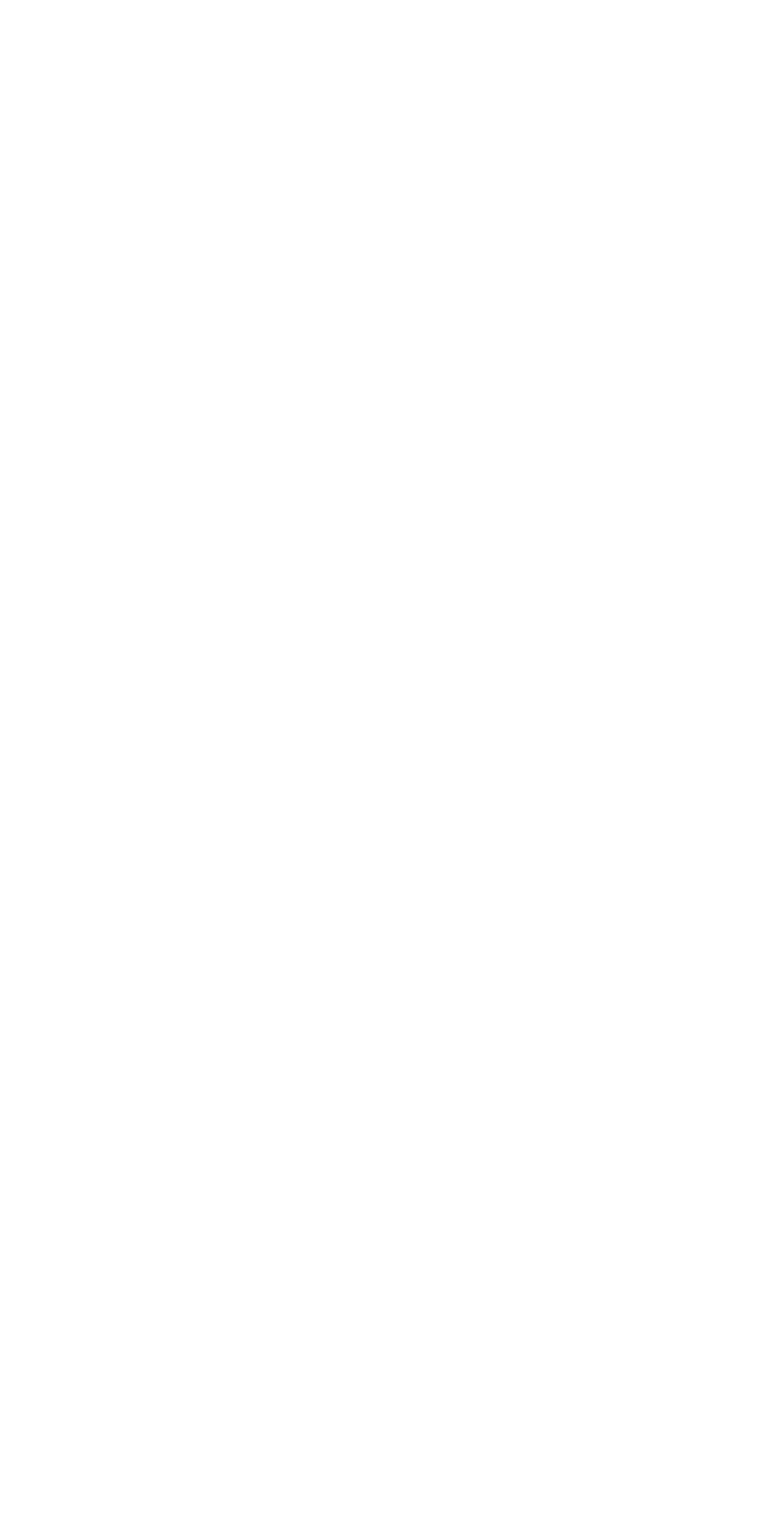
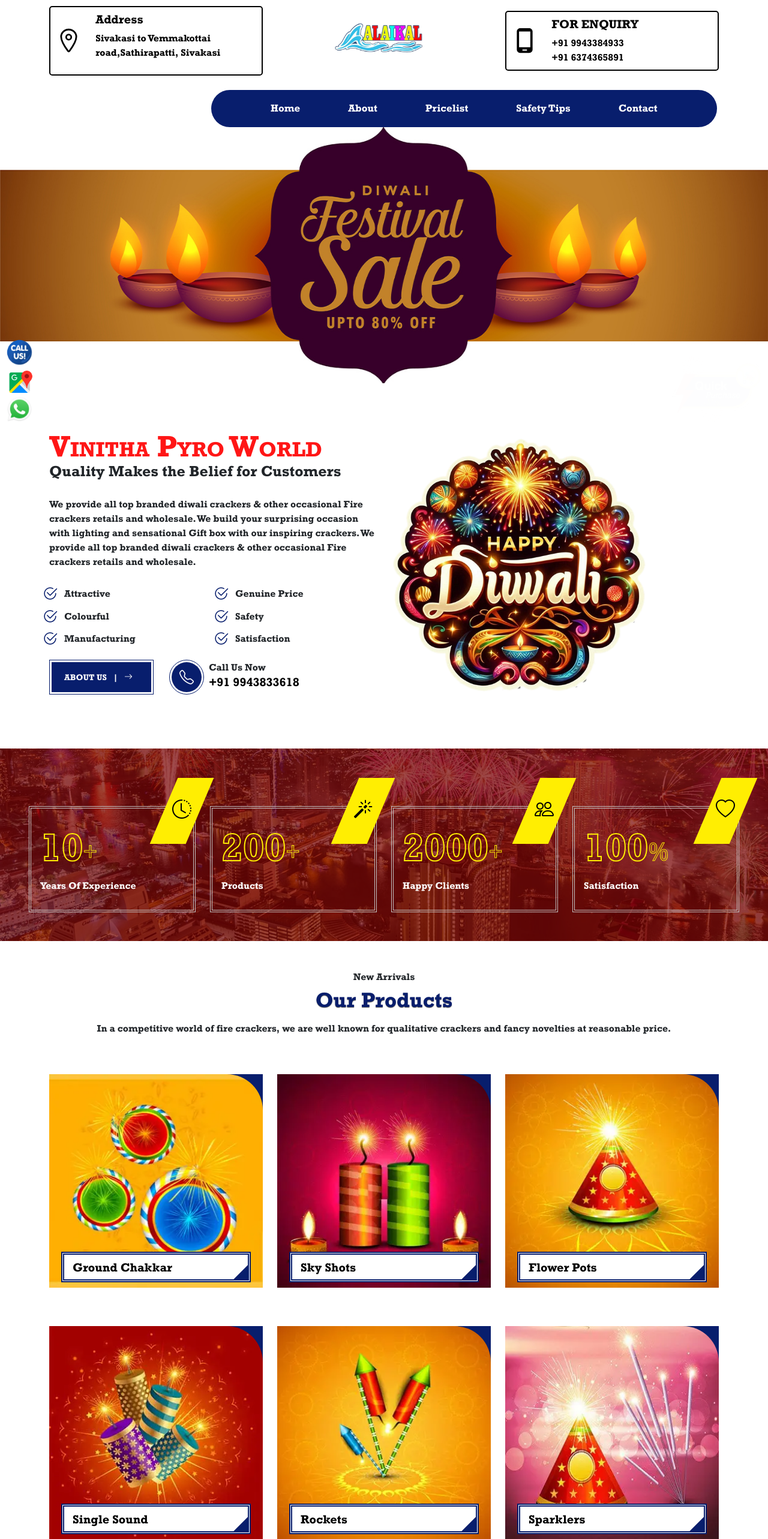
Before and after one commit to SANJAY-1508/vinithapyroworld, a React (Create React App) app: page /home in a window 1280 px wide. Before the commit this address had no page. Shown: the part 80-2646 px from the top of the page at 60% size. Before the commit the page ends 800 px from the top, so only its background shows below. Built offline with nearby package versions, Linux system fonts and the light colour scheme; what @react-pdf/renderer would draw is missing.

Commit message:
`Updated routes and navigation links to use root URL "/" instead of "/products" and "/home" in various components and files.`

```diff
--- a/src/App.js
+++ b/src/App.js
@@ -22,9 +22,9 @@
       <BrowserRouter>
         <ScrollToTop />
         <Routes>
-          <Route path="/" element={<Home />} />
+          <Route path="/home" element={<Home />} />
           <Route path="/about" element={<About />} />
-          <Route path="/products" element={<Products />} />
+          <Route path="/" element={<Products />} />
           <Route path="/safetytips" element={<SafetyTipsTwo />} />
           <Route path="/contactus" element={<ContactUs />} />
           <Route path="/orderpreview" element={<OrderPreview />} />
--- a/src/config/config.js
+++ b/src/config/config.js
@@ -1,3 +1,3 @@
-var API_DOMAIN = "https://srisivasakthifireworks.com/api";
+var API_DOMAIN = "https://vinithapyroworld.zentexus.in/api";
 
 export default API_DOMAIN;
--- a/src/pages/About.js
+++ b/src/pages/About.js
@@ -11,7 +11,7 @@
 const About = () => {
   const navigate = useNavigate();
   const handlenavigate = () => {
-    navigate("/products");
+    navigate("/");
   };
   useEffect(() => {
     AOS.init({
--- a/src/pages/Home.js
+++ b/src/pages/Home.js
@@ -27,7 +27,7 @@
     navigate("/about");
   };
   const handleproductnavigate = () => {
-    navigate("/products");
+    navigate("/");
   };
 
   return (
@@ -282,21 +282,21 @@
                   </figure>
                   <div class="text p_absolute padd35 bg_white tran_5">
                     <h3 class="arial p_relative fs_24">
-                      <a href="products.php" class="d_iblock black">
+                      <a href="/" class="d_iblock black">
                         Ground Chakkar
                       </a>
                     </h3>
                   </div>
                   <div class="overlay-content p_absolute padd35 bg_yellow tran_5">
                     <h3 class="arial p_relative fs_24">
-                      <a href="products.php" class="p_relative d_iblock black">
+                      <a href="/" class="p_relative d_iblock black">
                         Ground Chakkar
                       </a>
                     </h3>
                     <p class="helvetica text-center clr1">Vinitha Pyro World</p>
                     <div class="btn1">
                       <a
-                        href="/products"
+                        href="/"
                         onClick={handlenavigate}
                         class="helvetica"
                       >
@@ -322,21 +322,21 @@
                   </figure>
                   <div class="text p_absolute padd35 bg_white tran_5">
                     <h3 class="arial p_relative fs_24">
-                      <a href="products.php" class="d_iblock black">
+                      <a href="/" class="d_iblock black">
                         Sky Shots
                       </a>
                     </h3>
                   </div>
                   <div class="overlay-content p_absolute padd35 bg_yellow tran_5">
                     <h3 class="arial p_relative fs_24">
-                      <a href="products.php" class="p_relative d_iblock black">
+                      <a href="/" class="p_relative d_iblock black">
                         Sky Shots
                       </a>
                     </h3>
                     <p class="helvetica text-center clr1">Vinitha Pyro World</p>
                     <div class="btn1">
                       <a
-                        href="/products"
+                        href="/"
                         onClick={handlenavigate}
                         class="helvetica"
                       >
@@ -362,21 +362,21 @@
                   </figure>
                   <div class="text p_absolute padd35 bg_white tran_5">
                     <h3 class="arial p_relative fs_24">
-                      <a href="products.php" class="d_iblock black">
+                      <a href="/" class="d_iblock black">
                         Flower Pots
                       </a>
                     </h3>
                   </div>
                   <div class="overlay-content p_absolute padd35 bg_yellow tran_5">
                     <h3 class="arial p_relative fs_24">
-                      <a href="products.php" class="p_relative d_iblock black">
+                      <a href="/" class="p_relative d_iblock black">
                         Flower Pots
                       </a>
                     </h3>
                     <p class="helvetica text-center clr1">Vinitha Pyro World</p>
                     <div class="btn1">
                       <a
-                        href="/products"
+                        href="/"
                         onClick={handlenavigate}
                         class="helvetica"
                       >
@@ -402,21 +402,21 @@
                   </figure>
                   <div class="text p_absolute padd35 bg_white tran_5">
                     <h3 class="arial p_relative fs_24">
-                      <a href="products.php" class="d_iblock black">
+                      <a href="/" class="d_iblock black">
                         Single Sound
                       </a>
                     </h3>
                   </div>
                   <div class="overlay-content p_absolute padd35 bg_yellow tran_5">
                     <h3 class="arial p_relative fs_24">
-                      <a href="products.php" class="p_relative d_iblock black">
+                      <a href="/" class="p_relative d_iblock black">
                         Single Sound
                       </a>
                     </h3>
                     <p class="helvetica text-center clr1">Vinitha Pyro World</p>
                     <div class="btn1">
                       <a
-                        href="/products"
+                        href="/"
                         onClick={handlenavigate}
                         class="helvetica"
                       >
@@ -442,21 +442,21 @@
                   </figure>
                   <div class="text p_absolute padd35 bg_white tran_5">
                     <h3 class="arial p_relative fs_24">
-                      <a href="products.php" class="d_iblock black">
+                      <a href="/" class="d_iblock black">
                         Rockets
                       </a>
                     </h3>
                   </div>
                   <div class="overlay-content p_absolute padd35 bg_yellow tran_5">
                     <h3 class="arial p_relative fs_24">
-                      <a href="products.php" class="p_relative d_iblock black">
+                      <a href="/" class="p_relative d_iblock black">
                         Rockets
                       </a>
                     </h3>
                     <p class="helvetica text-center clr1">Vinitha Pyro World</p>
                     <div class="btn1">
                       <a
-                        href="/products"
+                        href="/"
                         onClick={handlenavigate}
                         class="helvetica"
                       >
@@ -482,21 +482,21 @@
                   </figure>
                   <div class="text p_absolute padd35 bg_white tran_5">
                     <h3 class="arial p_relative fs_24">
-                      <a href="products.php" class="d_iblock black">
+                      <a href="/" class="d_iblock black">
                         Sparklers
                       </a>
                     </h3>
                   </div>
                   <div class="overlay-content p_absolute padd35 bg_yellow tran_5">
                     <h3 class="arial p_relative fs_24">
-                      <a href="products.php" class="p_relative d_iblock black">
+                      <a href="/" class="p_relative d_iblock black">
                         Sparklers
                       </a>
                     </h3>
                     <p class="helvetica text-center clr1">Vinitha Pyro World</p>
                     <div class="btn1">
                       <a
-                        href="/products"
+                        href="/"
                         onClick={handlenavigate}
                         class="helvetica"
                       >
@@ -531,7 +531,7 @@
                 </h4>
                 <div>
                   <a
-                    href="/products"
+                    href="/"
                     onClick={handlenavigate}
                     class="paralbtn btn-5"
                   >
--- a/src/pages/HomeProducts.js
+++ b/src/pages/HomeProducts.js
@@ -10,7 +10,7 @@
 const HomeProductsOne= () => {
     const navigate = useNavigate();
     const handlenavigate = () => {
-        navigate('/products');
+        navigate('/');
     }
   return (
     <>
@@ -137,7 +137,7 @@
 const HomeProductsTwo = () => {
     const navigate = useNavigate();
     const handlenavigate = () => {
-        navigate('/products');
+        navigate('/');
     }
   return (
     <>
@@ -261,32 +261,32 @@
         </div>
         <Slider {...settings} className='padding'>
           <div className="slider-image">
-            <Link to="/products">  {/* Add Link to wrap the image */}
+            <Link to="/">  {/* Add Link to wrap the image */}
               <img src={require('../assets/images/homeproducts/homeproducts_three/Chakkar.webp')} className='img-fluid brd' alt='Chakkar' />
             </Link>
           </div>
           <div className="slider-image">
-            <Link to="/products">
+            <Link to="/">
               <img src={require('../assets/images/homeproducts/homeproducts_three/Flower-pots.webp')} className='img-fluid brd' alt='Flower Pots' />
             </Link>
           </div>
           <div className="slider-image">
-            <Link to="/products">
+            <Link to="/">
               <img src={require('../assets/images/homeproducts/homeproducts_three/Rocket.webp')} className='img-fluid brd' alt='Rocket' />
             </Link>
           </div>
           <div className="slider-image">
-            <Link to="/products">
+            <Link to="/">
               <img src={require('../assets/images/homeproducts/homeproducts_three/Sound-crackers.webp')} className='img-fluid brd' alt='Sound Crackers' />
             </Link>
           </div>
           <div className="slider-image">
-            <Link to="/products">
+            <Link to="/">
               <img src={require('../assets/images/homeproducts/homeproducts_three/garland.webp')} className='img-fluid brd' alt='Garland' />
             </Link>
           </div>
           <div className="slider-image">
-            <Link to="/products">
+            <Link to="/">
               <img src={require('../assets/images/homeproducts/homeproducts_three/sparkler.webp')} className='img-fluid brd' alt='Sparkler' />
             </Link>
           </div>
--- a/src/pages/Products.js
+++ b/src/pages/Products.js
@@ -43,7 +43,7 @@
         title="Crackers Price List | Vinitha Pyro World | Best Crackers Shops"
         type="website"
         siteName="vinithapyroworld.com"
-        url="https://vinithapyroworld.com/products"
+        url="https://vinithapyroworld.com/"
         keywords="Wholesale Crackers | Vinitha Pyro World | Retails Crackers | Including sparklers, rockets, and more | Celebrate Diwali with affordable and exciting crackers"
         description="Find the best deals on a wide variety of fireworks"
         revisitAfter="10 Days"
--- a/src/pages/components/AppBar.js
+++ b/src/pages/components/AppBar.js
@@ -151,13 +151,13 @@
 
             <Navbar.Collapse id="basic-navbar-nav">
               <Nav className="ms-auto text-center py-3">
-                <Nav.Link as={NavLink} exact to={"/"}>
+                <Nav.Link as={NavLink} exact to={"/home"}>
                   Home
                 </Nav.Link>
                 <Nav.Link as={NavLink} exact to={"/about"}>
                   About
                 </Nav.Link>
-                <Nav.Link as={NavLink} exact to={"/products"}>
+                <Nav.Link as={NavLink} exact to={"/"}>
                   Pricelist
                 </Nav.Link>
                 <Nav.Link as={NavLink} exact to={"/safetytips"}>
@@ -314,13 +314,13 @@
             </div>
             <Navbar.Collapse id="basic-navbar-nav">
               <Nav className="me-auto text-center">
-                <Nav.Link as={NavLink} exact to={"/"}>
+                <Nav.Link as={NavLink} exact to={"/home"}>
                   Home
                 </Nav.Link>
                 <Nav.Link as={NavLink} exact to={"/about"}>
                   About
                 </Nav.Link>
-                <Nav.Link as={NavLink} exact to={"/products"}>
+                <Nav.Link as={NavLink} exact to={"/"}>
                   Pricelist
                 </Nav.Link>
                 <Nav.Link as={NavLink} exact to={"/safetytips"}>
@@ -491,7 +491,7 @@
             </div>
             <Navbar.Collapse id="basic-navbar-nav">
               <Nav className="me-auto text-center">
-                <Nav.Link as={NavLink} exact to={"/"} className="margin-20">
+                <Nav.Link as={NavLink} exact to={"/home"} className="margin-20">
                   <IoHome />
                   Home
                 </Nav.Link>
@@ -499,7 +499,7 @@
                 <Nav.Link
                   as={NavLink}
                   exact
-                  to={"/products"}
+                  to={"/"}
                   className="margin-20"
                 >
                   <ImPriceTag />
@@ -532,13 +532,13 @@
             </div>
             <Navbar.Collapse id="basic-navbar-nav">
               <Nav className="me-auto text-center">
-                <Nav.Link as={NavLink} exact to={"/"}>
+                <Nav.Link as={NavLink} exact to={"/home"}>
                   Home
                 </Nav.Link>
                 <Nav.Link as={NavLink} exact to={"/about"}>
                   About
                 </Nav.Link>
-                <Nav.Link as={NavLink} exact to={"/products"}>
+                <Nav.Link as={NavLink} exact to={"/"}>
                   Pricelist
                 </Nav.Link>
                 <Nav.Link as={NavLink} exact to={"/safetytips"}>
--- a/src/pages/components/Footer.js
+++ b/src/pages/components/Footer.js
@@ -12,11 +12,11 @@
   const navigate = useNavigate();
   const location = useLocation();
   const handlenavigate = () => {
-    navigate("/products");
+    navigate("/");
   };
   return (
     <>
-      {location.pathname !== "/products" && (
+      {location.pathname !== "/" && (
         <div className="fixed point2 blink" onClick={handlenavigate}>
           <img
             src={require("../../assets/sivasakthicrackersimage/quickpurchase.png")}
@@ -75,13 +75,13 @@
                     <h4 className="bold"> Quick Links</h4>
                     <ul className="list-unstyled">
                       <li className="mx-3 pb-3 smallfnt">
-                        <Link to="/">Home</Link>
+                        <Link to="/home">Home</Link>
                       </li>
                       <li className="mx-3 pb-3 smallfnt">
                         <Link to="/about">About</Link>
                       </li>
                       <li className="mx-3 pb-3 smallfnt">
-                        <Link to="/products">Products</Link>
+                        <Link to="/">Products</Link>
                       </li>
                       <li className="mx-3 pb-3 smallfnt">
                         <Link to="/safetytips">Safety Tips</Link>
```
